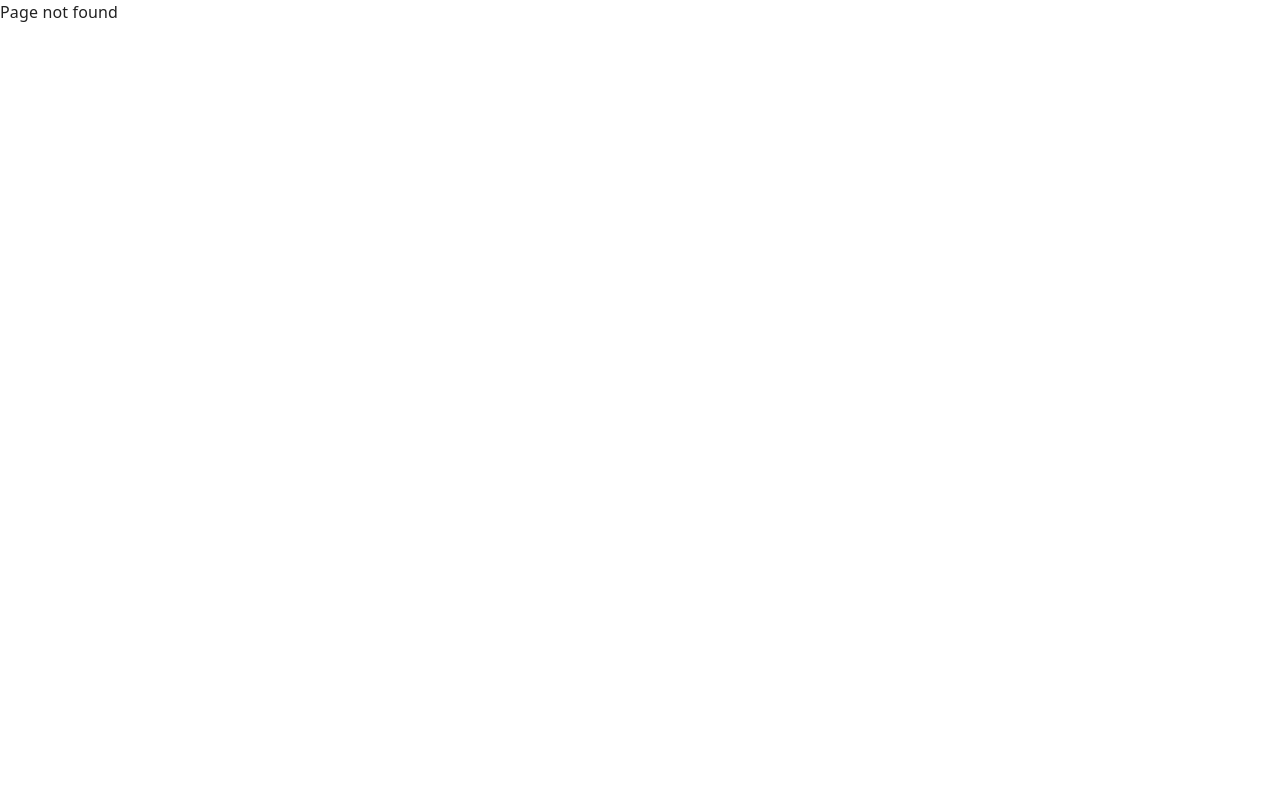
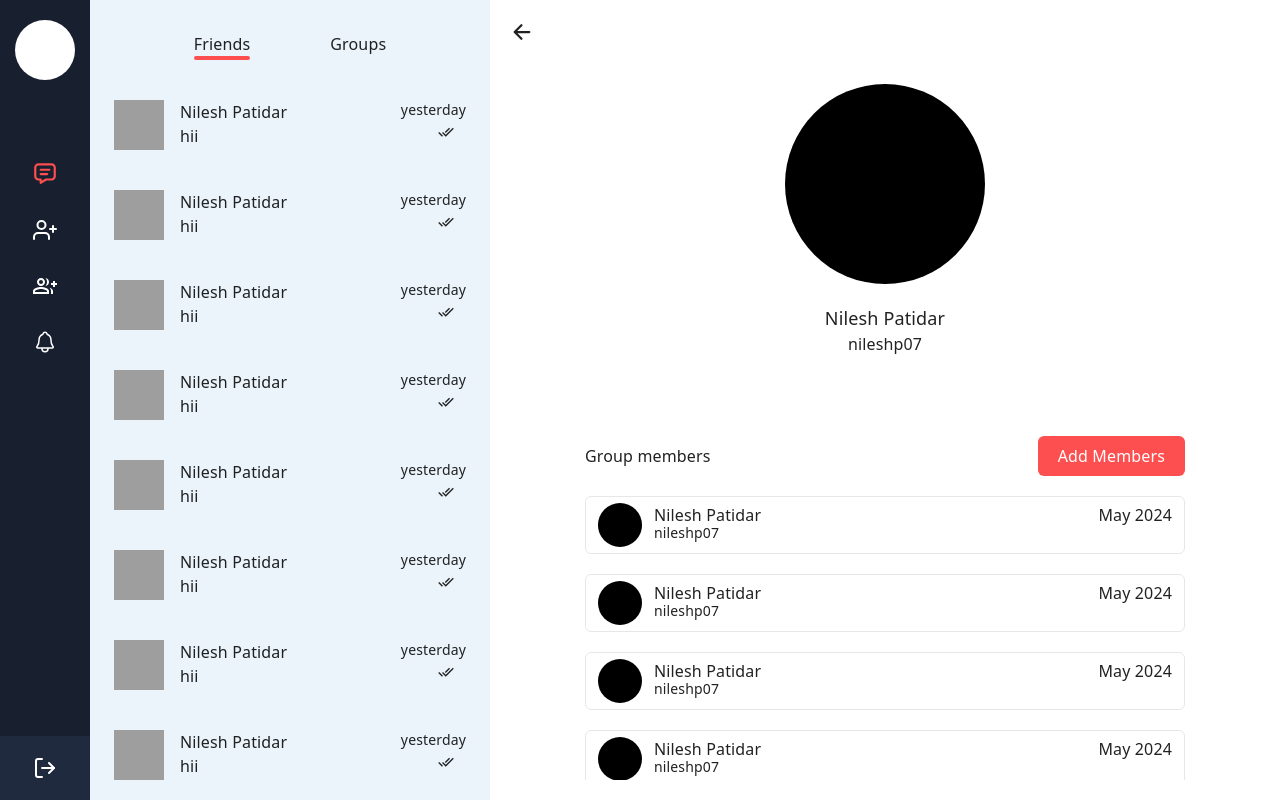
Before and after one commit to nileshp-07/Realtime-Chat-Application, a React (Vite) app in the folder frontend/: page /chat-info/1 in a window 1280 px wide. Before the commit this address had no page. Built offline with nearby package versions, Linux system fonts and the light colour scheme; grey boxes are pictures that could not be loaded.

Commit message:
Frontend completed

```diff
--- a/frontend/src/App.jsx
+++ b/frontend/src/App.jsx
@@ -1,6 +1,8 @@
 import React ,{ lazy } from 'react'
 import {BrowserRouter, Routes, Route} from "react-router-dom"
-import Sidebar from './components/Sidebar';
+
+const Messages = lazy(() => import("./components/Messages"))
+const ChatInfo  = lazy(() => import("./components/ChatInfo"))
 const Home = lazy(() => import("./pages/Home"));
 const Login = lazy(() => import("./pages/Login"));
 const Chats = lazy(() => import("./pages/Chats"));
@@ -14,10 +16,15 @@ const App = () => {
      <BrowserRouter>
         <div className='flex font-sans max-h-screen overflow-hidden'>
             <Routes>
-               <Route path="/" element={<Home/>}/>
+               <Route element={<Home/>}>
+                  <Route path="/chat/:id" element={<Messages/>}/>
+                  <Route path="/" element={<h1>Please select chat to message</h1>}/>
+                  <Route path="chat-info/:id" element={<ChatInfo/>}/>
+               </Route>
                <Route path="/login" element={<Login/>}/>
                <Route path="/chat/:id" element={<Chats/>}/>
                <Route path="/user-profile" element={<UserProfile/>}/>
+
                <Route path="*" element={<h1>Page not found</h1>}/>
             </Routes>
         </div>
--- a/frontend/src/components/AddGroup.jsx
+++ b/frontend/src/components/AddGroup.jsx
@@ -1,31 +1,26 @@
 import React from 'react'
-import { IoMdAdd } from "react-icons/io";
+import AddMembers from './AddMembers'
 
 const AddGroup = () => {
   return (
     <div className="flex flex-col items-center py-6 px-10 w-[500px] max-h-[700px] overflow-hidden bg-white outline-none rounded-md shadow-custom">
-        <h2 className='text-center text-xl font-semibold'>Create a Groups</h2>
+        <h2 className='text-center text-xl font-semibold mb-10'>Create a Groups</h2>
 
+        <input
+          type='text'
+          placeholder='Enter Group name'
+          name='groupName'
+          className='bg-[#E5E8ED] w-full py-2 px-4 rounded-[4px] outline-none placeholder:font-light'
+        />
         <div className='w-full mt-8'>
           <p>Members (add min 3 members)</p>
 
-          <div className='flex flex-col gap-3 mt-2 overflow-y-scroll w-full h-full'>
-            {
-              Array.from({ length: 20 }).map((item,index) => (
-                <div className='flex justify-between border rounded-md py-[6px] px-3 '>
-                   <div className='flex gap-3'>
-                     <div className='h-[44px] w-[44px] bg-black rounded-full'></div>
-                     <div>
-                       <h2 className='font-medium font-sans'>Nilesh Patidar</h2>
-                       <p className='text-sm -mt-1'>nileshp07</p>
-                     </div>
-                   </div>
-                   <div className='p-[6px] rounded-full bg-[#fd4f50] cursor-pointer my-auto'>
-                      <IoMdAdd size={24} fill='white'/>
-                   </div>
-                </div>
-              ))
-            }
+          <AddMembers/>
+
+          <div className='flex justify-end'>
+            <button
+              className='text-white py-2 px-5 bg-[#fd4f50] font-medium  rounded-md mt-5'>Create Group
+            </button>
           </div>
         </div>
     </div>
--- /dev/null
+++ b/frontend/src/components/AddMembers.jsx
@@ -0,0 +1,29 @@
+import React from 'react'
+import { IoMdAdd } from "react-icons/io";
+
+
+const AddMembers = () => {
+  return (
+    <div className='flex flex-col gap-3 mt-2 overflow-y-scroll w-full h-[400px]'>
+      {
+        Array.from({ length: 20 }).map((item,index) => (
+          <div key={index} className='flex justify-between border rounded-md py-[6px] px-3 '>
+            <div className='flex gap-3'>
+              <div className='h-[44px] w-[44px] bg-black rounded-full'></div>
+              <div>
+                <h2 className='font-medium font-sans'>Nilesh Patidar</h2>
+                <p className='text-sm -mt-1'>nileshp07</p>
+              </div>
+            </div>
+            <div className='p-[6px] rounded-full bg-[#fd4f50] cursor-pointer my-auto'>
+              <IoMdAdd size={24} fill='white'/>
+            </div>
+        </div>
+        ))
+      }
+    </div>
+
+  )
+}
+
+export default AddMembers
--- /dev/null
+++ b/frontend/src/components/ChatInfo.jsx
@@ -0,0 +1,111 @@
+import React, { useState } from 'react'
+import { IoArrowBack } from "react-icons/io5";
+import Modal from '@mui/material/Modal';
+import AddMembers from './AddMembers';
+
+
+const ChatInfo = () => {
+    const [isGroup, setIsGroup] = useState(true);
+    const [open, setOpen] = React.useState(false);
+  return (
+    <div className='mx-5 my-5 w-full overflow-auto'>
+        <div>
+            <IoArrowBack size={24}/>
+        </div>
+
+        <div className='mt-10 flex flex-col items-center w-full'>
+            <div className='h-[200px] w-[200px] bg-black rounded-full'>
+
+            </div>
+
+            <div className='mt-5 flex flex-col items-center'>
+                <p className='text-lg font-medium'>Nilesh Patidar</p>
+                <p>nileshp07</p>
+            </div>
+        </div>
+
+        <div className='w-[80%] mt-20 mx-auto'>
+        {
+            !isGroup && (
+                <div>
+                    <div className='flex items-center gap-5'>
+                        <p className='font-medium'>Email Add:</p>
+                        <div className='bg-[#E5E8ED] py-2 px-4 rounded-[4px] outline-none w-fit'>patidarnilesh@gmail.com</div>
+                    </div>
+                    <div className='flex items-center gap-5 mt-5'>
+                        <p className='font-medium'>About me:</p>
+                        <div className='bg-[#E5E8ED] py-2 px-4 rounded-[4px] outline-none w-[70%]'>i am nilesh patidar and i am a passoninate mern stack developer pursing Btech computer science enginnerings</div>
+                    </div>
+                    <div className='mt-20 flex justify-end'>
+                        <button className='py-2 px-5 bg-[#fd4f50] text-white rounded-md font-medium'>
+                            Unfriend
+                        </button>
+                    </div>
+                </div>
+            )
+        }
+        {
+            isGroup && (
+                <div>
+                   <div className='flex justify-between items-center'>
+                    <p className='font-medium'>Group members</p>
+                    <button
+                      onClick={() => setOpen(true)}
+                      className='py-2 px-5 bg-[#fd4f50] text-white rounded-md '>
+                            Add Members
+                        </button>
+                    </div>
+                   <div className='flex flex-col gap-5 mt-5'>
+                      {
+                        Array.from({ length: 20 }).map((item,index) => (
+                            <div className='flex justify-between border rounded-md py-[6px] px-3 '>
+                                <div className='flex gap-3'>
+                                    <div className='h-[44px] w-[44px] bg-black rounded-full'></div>
+                                    <div>
+                                        <h2 className='font-medium font-sans'>Nilesh Patidar</h2>
+                                        <p className='text-sm -mt-1'>nileshp07</p>
+                                    </div>
+                                </div>
+                                <div>
+                                    May 2024
+                                </div>
+                            </div>
+                        ))
+                      }
+                   </div>
+                   <div className='my-4 flex justify-end '>
+                     <div className='mt-2 text-[#fd4f50] py-2 px-5 rounded-md border border-[#fd4f50]'>
+                        Exit Group
+                     </div>
+                   </div>
+
+
+
+                </div>
+            )
+        }
+
+        </div>
+        <Modal
+        open={open}
+        onClose={() => setOpen(false)}
+        aria-labelledby="modal-modal-title"
+        aria-describedby="modal-modal-description"
+        >
+        <div className="absolute top-[50%] left-[50%] transform -translate-x-1/2 -translate-y-1/2 outline-none py-8 px-14 w-[600px] bg-white rounded-md shadow-custom">
+           <p className='font-medium font-sans mb-5'>Add Members</p>
+           <AddMembers/>
+          <div className='mt-5 flex justify-end'>
+            <button  className='py-2 px-5 bg-[#fd4f50] text-white rounded-md '>
+                Add
+            </button>
+          </div>
+        </div>
+      </Modal>
+
+
+    </div>
+  )
+}
+
+export default ChatInfo
--- a/frontend/src/components/SearchFriends.jsx
+++ b/frontend/src/components/SearchFriends.jsx
@@ -8,7 +8,7 @@ const SearchFriends = () => {
         <h2 className='text-center text-xl font-semibold '>Add Friends</h2>
 
         <form className='w-full'>
-            <div className='my-10 w-full flex justify-between items-center gap-5 py-2 px-4 bg-[#E5E8ED] rounded-[4px] outline-non'>
+            <div className='my-10 w-full flex justify-between items-center gap-5 py-2 px-4 bg-[#E5E8ED] rounded-[4px] outline-none'>
                 <input
                     type='text'
                     name='searchFriend'
--- a/frontend/src/components/Sidebar.jsx
+++ b/frontend/src/components/Sidebar.jsx
@@ -4,9 +4,6 @@ import { FiUserPlus } from "react-icons/fi";
 import { MdOutlineGroupAdd } from "react-icons/md";
 import { IoNotificationsOutline } from "react-icons/io5";
 import { FiLogOut } from "react-icons/fi";
-import Box from '@mui/material/Box';
-import Button from '@mui/material/Button';
-import Typography from '@mui/material/Typography';
 import Modal from '@mui/material/Modal';
 import UserProfile from './UserProfile';
 import SearchFriends from './SearchFriends';
--- a/frontend/src/components/UserProfile.jsx
+++ b/frontend/src/components/UserProfile.jsx
@@ -39,7 +39,7 @@ const UserProfile = () => {
                  />
              </div>
              <div className='flex flex-col mt-5'>
-                 <label>Email Address:</label>
+                 <label>About me:</label>
                  <textarea
                     cols="10"
                     className='py-2 px-4 h-[70px] bg-[#E5E8ED] rounded-[4px] outline-none placeholder:font-light w-full'
--- a/frontend/src/pages/Chats.jsx
+++ b/frontend/src/pages/Chats.jsx
@@ -8,7 +8,7 @@ const Chats = () => {
   const [friendsChats, setFriendChats] = useState([]);
   const [groupsChats, setGroupsChats] = useState([]);
   return (
-    <div className='w-[500px] max-h-screen bg-[#EBF4FB] px-3 py-8'>
+    <div className='max-w-[400px] min-w-[400px] max-h-screen bg-[#EBF4FB] px-3 py-8'>
        <div className='flex gap-20 justify-center mb-5'>
 
           <div className='flex flex-col cursor-pointer font-medium'
--- a/frontend/src/pages/Home.jsx
+++ b/frontend/src/pages/Home.jsx
@@ -2,13 +2,15 @@ import React from 'react'
 import Chats  from "../pages/Chats"
 import Sidebar from '../components/Sidebar'
 import Messages from '../components/Messages'
+import { Outlet } from 'react-router-dom'
 
 const Home = () => {
   return (
     <div className='flex w-full'>
         <Sidebar/>
         <Chats/>
-        <Messages/>
+
+        <Outlet/>
     </div>
   )
 }
```
